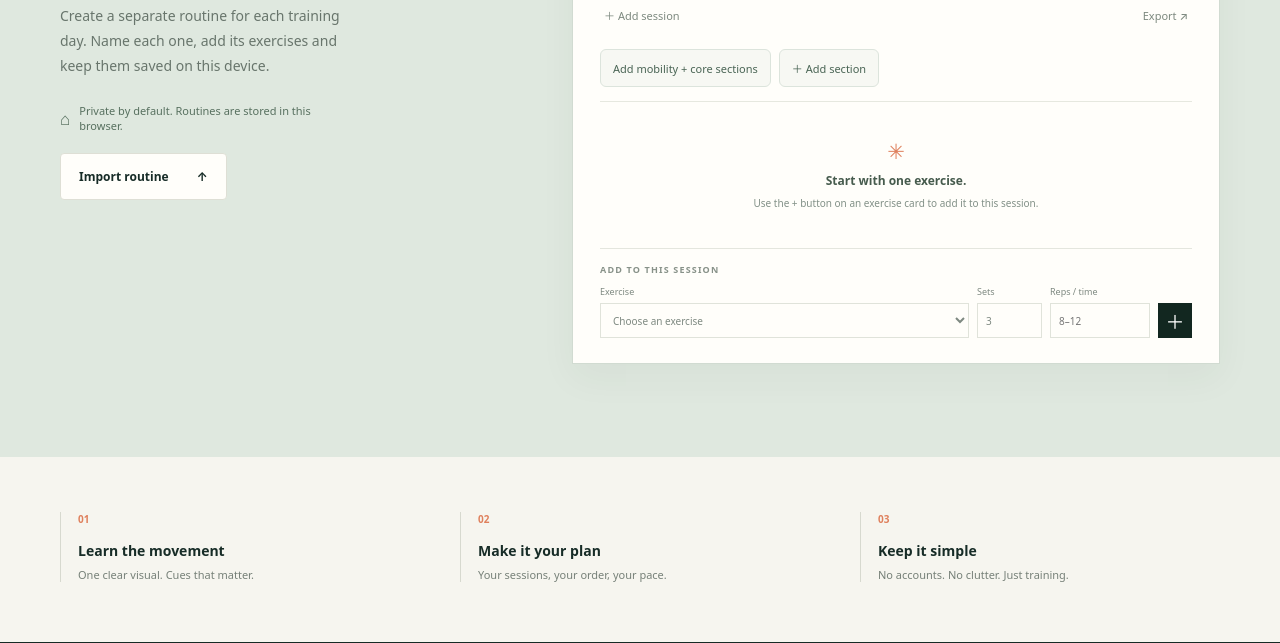
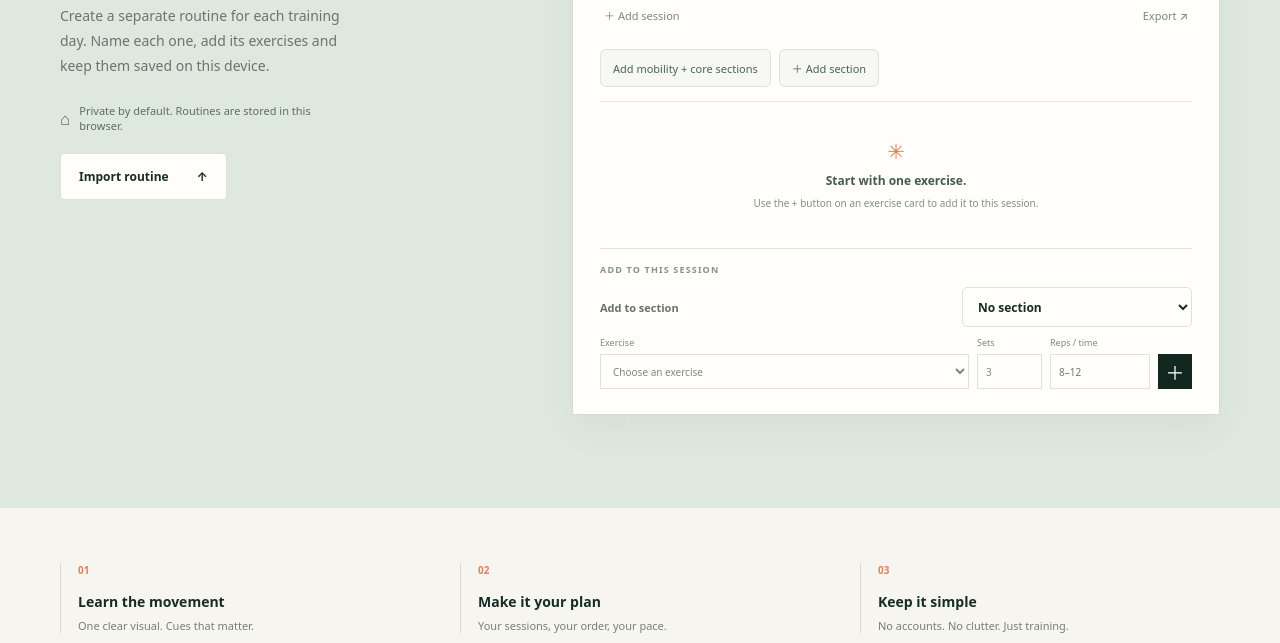
Before and after one commit to repzena/website, a website: page index.html in a window 1280 px wide. Shown: the part 2417-3060 px from the top of the page. Drawn offline with Linux system fonts and the light colour scheme.

Commit message:
fix dropdown style

```diff
--- a/styles.css
+++ b/styles.css
@@ -1165,6 +1165,36 @@ a {
   padding-top: 14px;
   margin-top: 10px;
 }
+.section-target {
+  display: flex;
+  align-items: center;
+  justify-content: space-between;
+  gap: 12px;
+  margin-top: 11px;
+  color: var(--muted);
+  font-size: 11px;
+  font-weight: 600;
+}
+.section-target select {
+  width: min(230px, 65%);
+  min-width: 0;
+  height: 40px;
+  padding: 0 34px 0 11px;
+  border: 1px solid #dfe3da;
+  border-radius: 5px;
+  background-color: var(--white);
+  color: var(--ink);
+  font-size: 12px;
+  cursor: pointer;
+  transition: border-color 0.18s, box-shadow 0.18s;
+}
+.section-target select:hover {
+  border-color: #b7c7b9;
+}
+.section-target select:focus-visible {
+  outline: 2px solid var(--orange);
+  outline-offset: 2px;
+}
 .form-grid {
   display: grid;
   grid-template-columns: 1fr 65px 100px 34px;
@@ -1872,6 +1902,14 @@ a {
 :root[data-theme='dark'] .routine-add-form {
   border-color: #35443b;
 }
+:root[data-theme='dark'] .section-target select {
+  border-color: #435249;
+  background-color: #1b2520;
+  color: var(--ink);
+}
+:root[data-theme='dark'] .section-target select:hover {
+  border-color: #63776a;
+}
 :root[data-theme='dark'] .routine-name-row input {
   color: #d5e0d8;
 }
```
